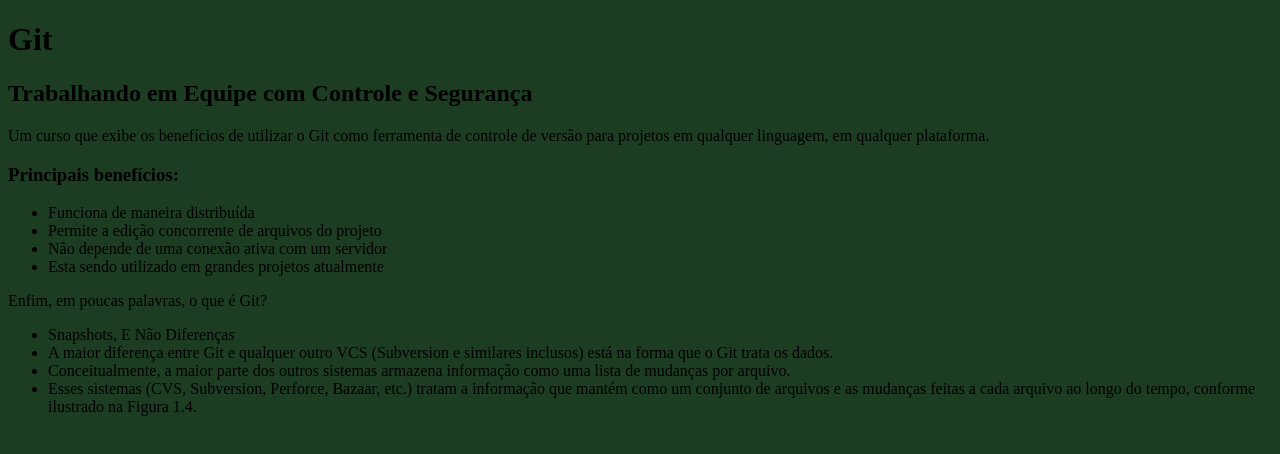
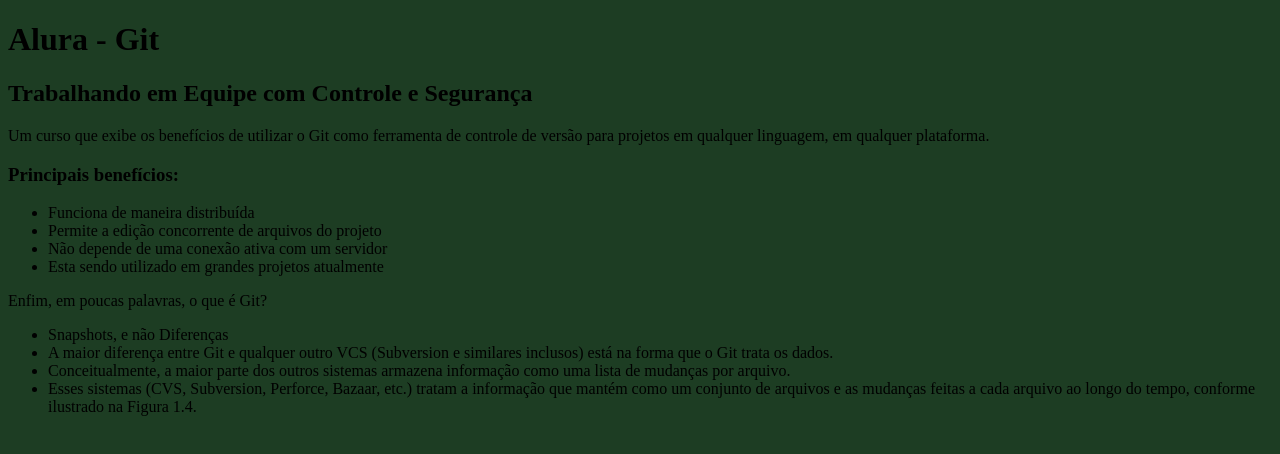
Before and after one commit to fernandoadms/curso-git, a plain HTML site: page index.html in a window 1280 px wide. Drawn offline with Linux system fonts and the light colour scheme.

Commit message:
Efetuando correcoes no projeto

```diff
--- a/index.html
+++ b/index.html
@@ -2,11 +2,11 @@
 <html lang="en">
 <head>
 	<meta charset="UTF-8">
-	<title></title>
+	<title>ALURA - git</title>
     <link rel="stylesheet" href="style.css">
 </head>
 <body>
-    <h1>Git</h1>
+    <h1>Alura - Git</h1>
 
     <h2>Trabalhando em Equipe com Controle e Segurança</h2>
 
@@ -24,7 +24,7 @@
     <p>Enfim, em poucas palavras, o que é Git?</p>
 
     <ul>
-    	<li>Snapshots, E Não Diferenças</li>
+    	<li>Snapshots, e não Diferenças</li>
     	<li>A maior diferença entre Git e qualquer outro VCS (Subversion e similares inclusos) está na forma que o Git trata os dados.</li>
     	<li>Conceitualmente, a maior parte dos outros sistemas armazena informação como uma lista de mudanças por arquivo. </li>
     	<li>Esses sistemas (CVS, Subversion, Perforce, Bazaar, etc.) tratam a informação que mantém como um conjunto de arquivos e as mudanças feitas a cada arquivo ao longo do tempo, conforme ilustrado na Figura 1.4.</li>
```
